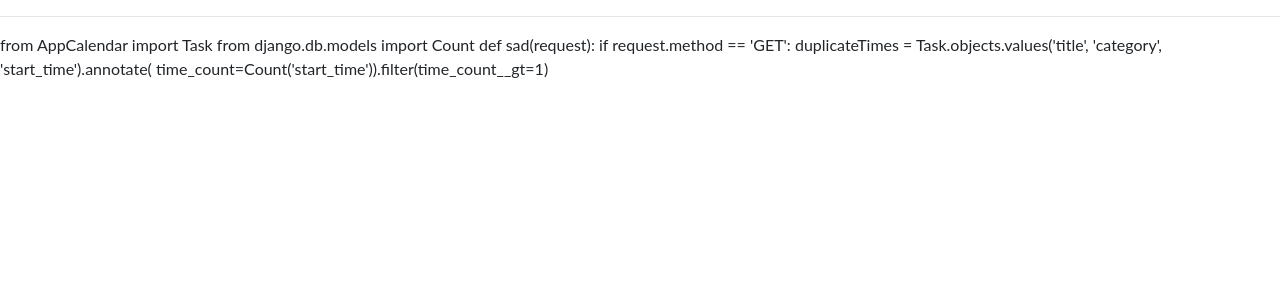
After one commit to kaypineda/2023-Fall-CS411W-Gold-Prototype, a Django app: template AppCalendar/templates/AppCalendar/sad.html in a window 1280 px wide. The commit adds this page. Shown: the top 300 px of the page. Run offline with Django 4.2, Linux system fonts and the light colour scheme; the template is opened without the code that fills it, so the values that code supplies are empty; some libraries are stand-ins or nearby versions.

Commit message:
added sad file

```diff
--- a/AppCalendar/models.py
+++ b/AppCalendar/models.py
@@ -19,6 +19,8 @@ class Task(models.Model):
     start_time = models.DateTimeField()
     end_time = models.DateTimeField()
 
+    def __str__(self):
+        return f'{self.category}:   {self.title}'
 
     @property
     def get_html_url(self):
--- /dev/null
+++ b/AppCalendar/templates/AppCalendar/sad.html
@@ -0,0 +1,11 @@
+{% extends 'AppCalendar/base.html' %}
+
+{% block content %}
+    from AppCalendar import Task
+    from django.db.models import Count
+
+        def sad(request):
+            if request.method == 'GET':
+                duplicateTimes = Task.objects.values('title', 'category', 'start_time').annotate(
+                    time_count=Count('start_time')).filter(time_count__gt=1)
+{% endblock %}
--- a/AppCalendar/templates/AppCalendar/task.html
+++ b/AppCalendar/templates/AppCalendar/task.html
@@ -24,7 +24,7 @@ Task
     {% endfor %}
 {% endif %}
 
-<form method="post">
+<form method="post.get" action="{% url 'AppCalendar:sad' %}">
   {% csrf_token %}
   <table class="form form-table">
     {{ form }}
--- a/AppCalendar/views.py
+++ b/AppCalendar/views.py
@@ -59,8 +59,3 @@ def task(request, task_id=None):
         form.save()
         return HttpResponseRedirect(reverse('AppCalendar:calendar'))
     return render(request, 'AppCalendar/task.html', {'form': form})
-
-def sad(request):
-    if request.method == 'GET':
-        duplicateTimes = Task.objects.values('title', 'category', 'start_time').annotate(
-            time_count=Count('start_time')).filter(time_count__gt=1)
```
